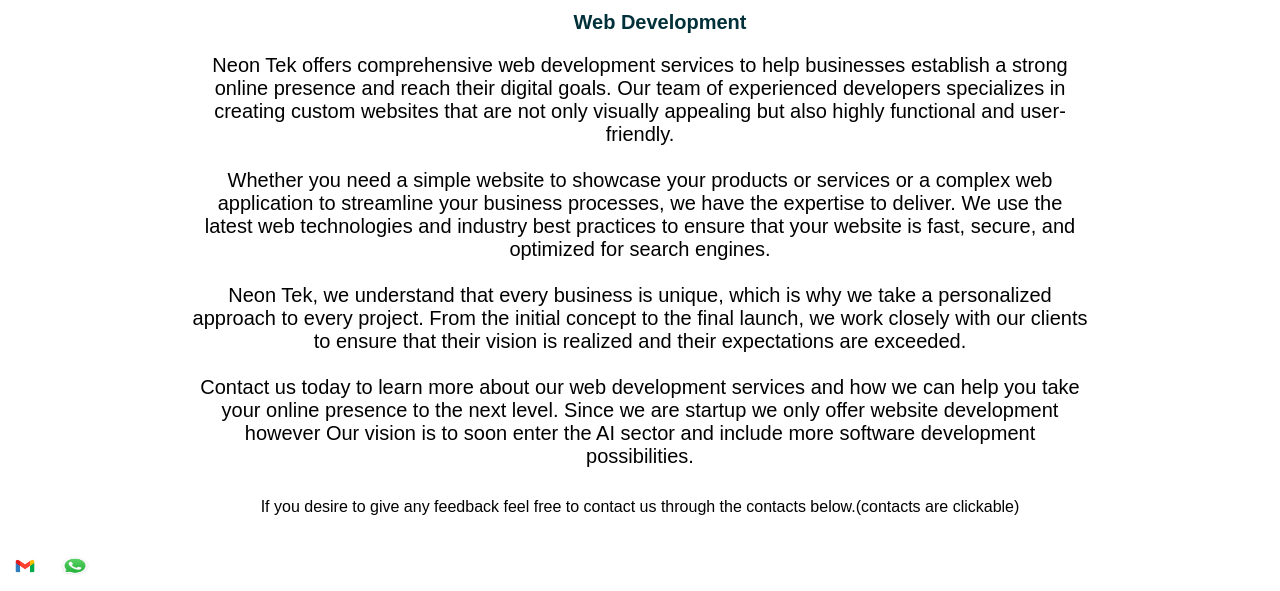
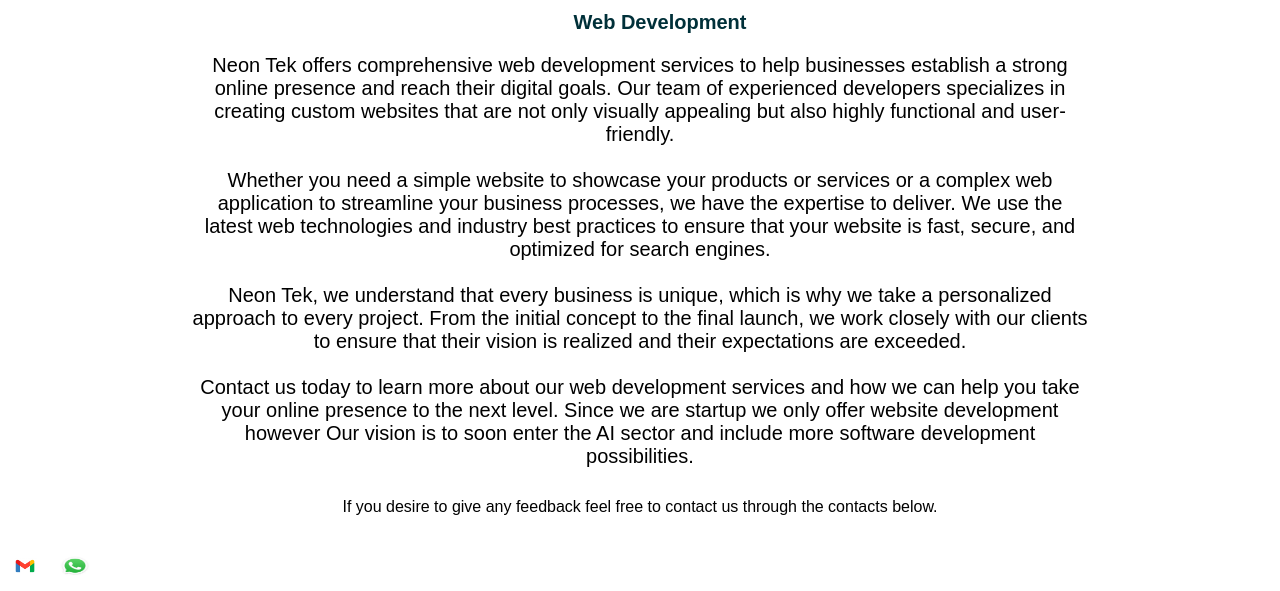
Before and after one commit to NeonTek/webpage, a plain HTML site: page services.html in a window 1280 px wide. Shown: the part 305-896 px from the top of the page. Drawn offline with Linux system fonts and the light colour scheme.

Commit message:
Update services.html

```diff
--- a/services.html
+++ b/services.html
@@ -23,7 +23,7 @@
       <div class="body">Neon Tek, we understand that every business is unique, which is why we take a personalized approach to every project. From the initial concept to the final launch, we work closely with our clients to ensure that their vision is realized and their expectations are exceeded.</div></br>
       <div class="body">Contact us today to learn more about our web development services and how we can help you take your online presence to the next level. Since we are startup we only offer website development however Our vision is to soon enter the AI sector and include more software development possibilities. </div>
 
-      <p id="feedback">If you desire to give any feedback feel free to contact us through the contacts below.(contacts are clickable)</p>
+      <p id="feedback">If you desire to give any feedback feel free to contact us through the contacts below.</p>
       <address id="contacts">
         <p class="mail">
           <a href="mailto:neontek6@gmail.com?
```
